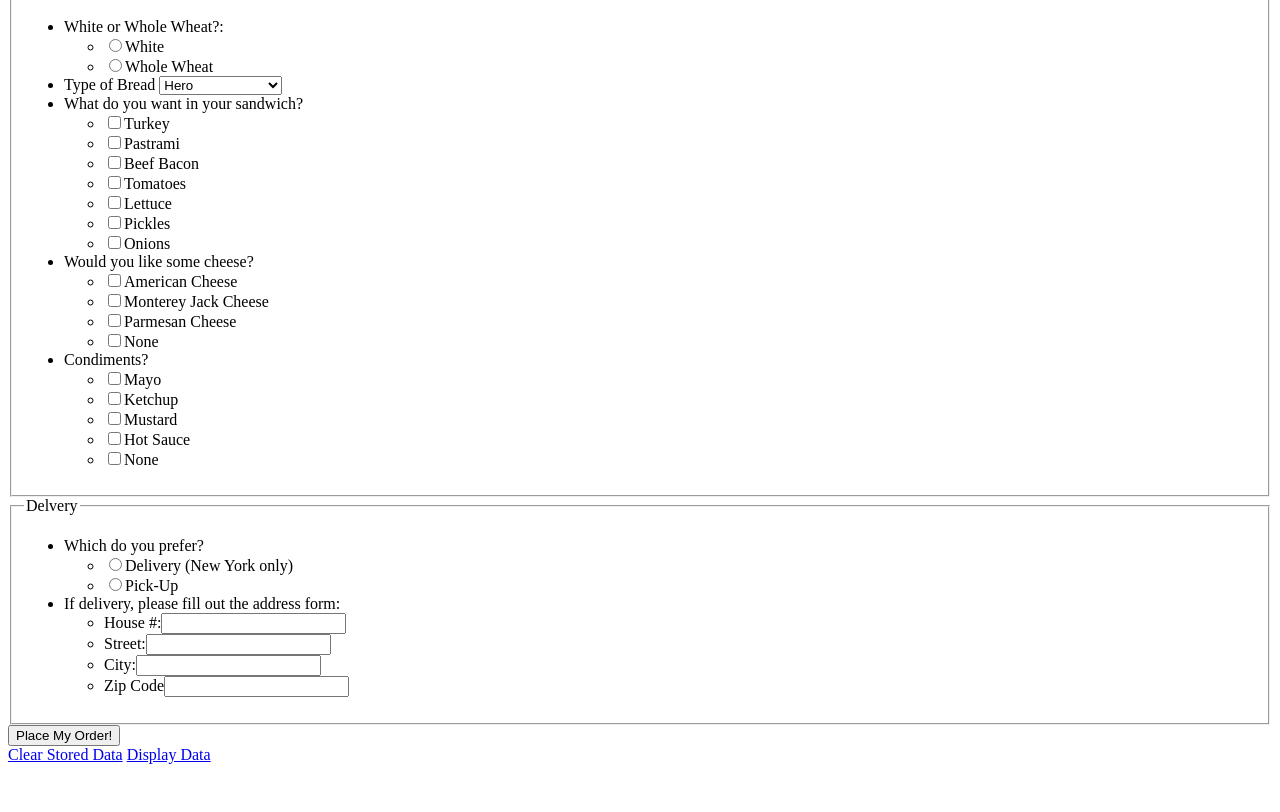
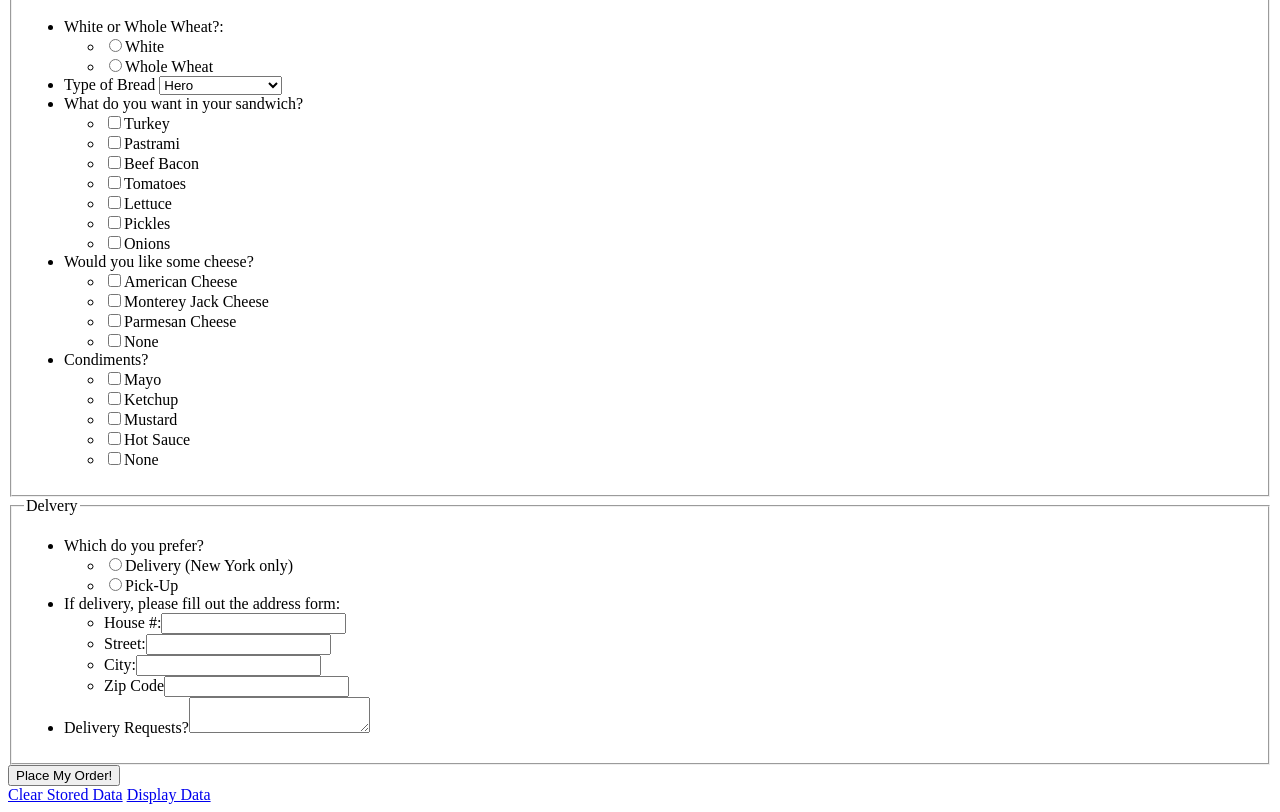
Before and after one commit to Yusra718/VFW, a plain HTML site: page additem.html in a window 1280 px wide. Shown: the part 101-913 px from the top of the page. Before the commit the page ends 873 px from the top, so only its background shows below. Drawn offline with Linux system fonts and the light colour scheme.

Commit message:
Included required textarea

```diff
--- a/additem.html
+++ b/additem.html
@@ -78,6 +78,7 @@
                             <li><label for="zip">Zip Code</label><input type="text" id="zip" /></li>
                         </ul>
                     </li>
+                    <li><label for="notes">Delivery Requests?</label><textarea id="notes"></textarea></li>
                 </ul>
             </fieldset>
             <input type="submit" value="Place My Order!">
```
